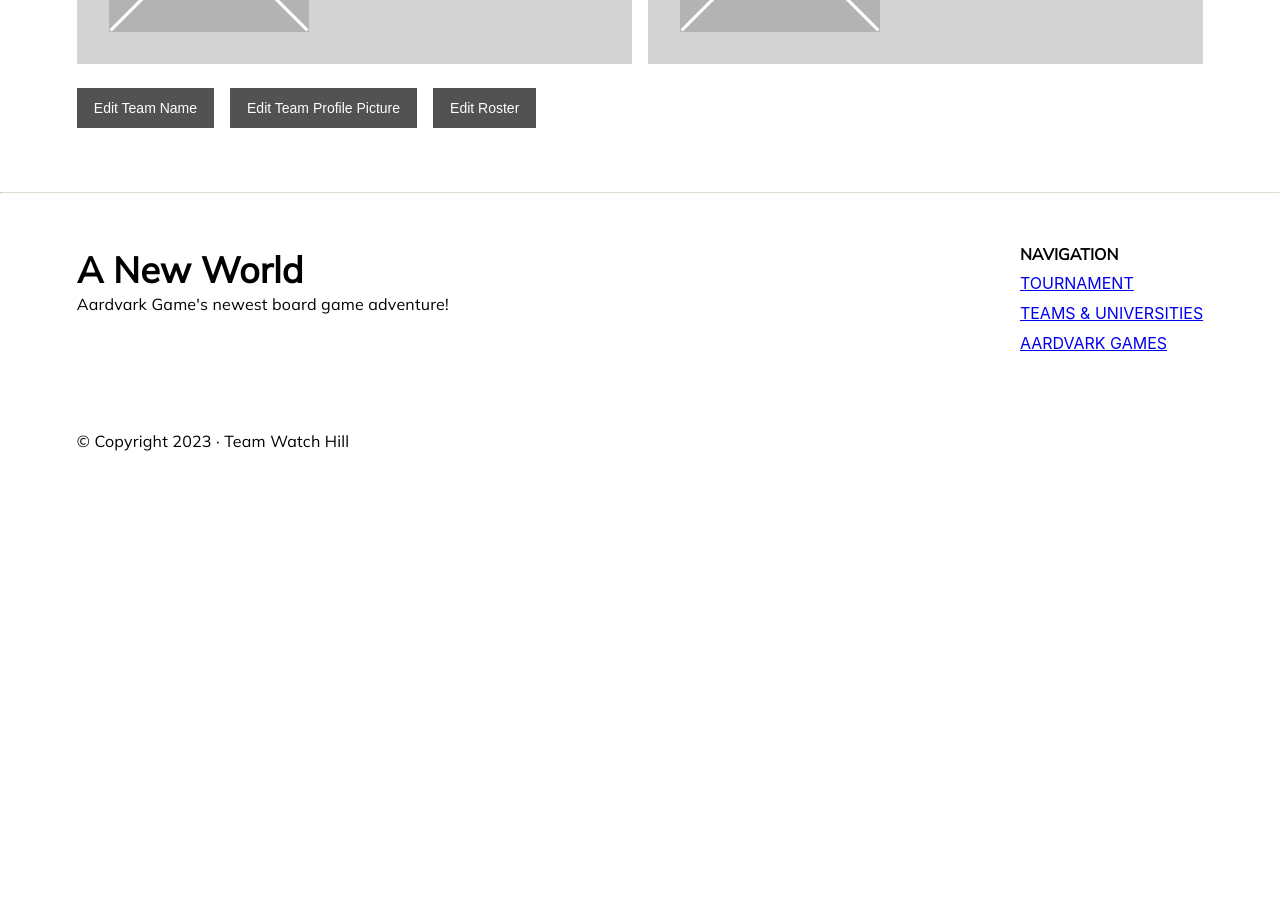
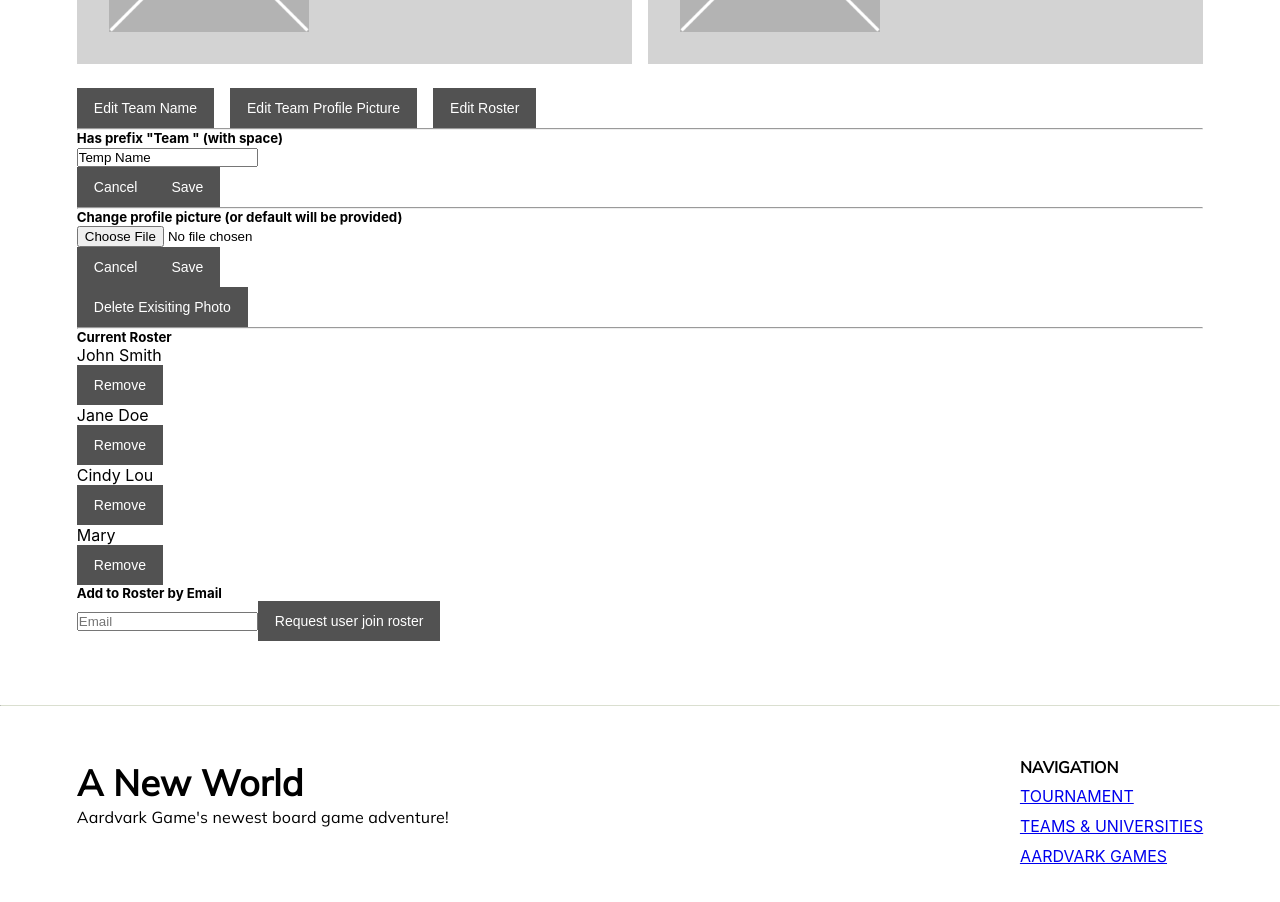
Before and after one commit to ISTE-500-501-TeamWatchHill/frontend, a React (Create React App) app: page /team/1 in a window 1280 px wide. Shown: the part 1080-1982 px from the top of the page. Before the commit the page ends 1582 px from the top, so only its background shows below. Built offline with nearby package versions, Linux system fonts and the light colour scheme.

Commit message:
Adding ground work

```diff
--- a/src/pages/teamsanduniversities/team/team.js
+++ b/src/pages/teamsanduniversities/team/team.js
@@ -24,6 +24,30 @@ const Team = (props) => {
   let teamName = "Temp Name"; // acting as a substitute for a team's name
 
   let { id } = useParams();
+
+  // edit team name
+  function teamNameEditOnSubmit (e) {
+    /**
+     * TODO: check for default value, check string not empty
+     *       strip value, check for bad input...
+     */
+    e.preventDefault();
+    alert(e.target.teamName.value);
+  }
+
+  function teamProfilePictureEditOnSubmit (e) {
+    /**
+     * TODO: check for image size, check for no image
+     *       check image type, ...
+     */
+    e.preventDefault();
+    alert("Submit clicked");
+  }
+
+  function teamRosterEditOnSubmit (e) {
+    // TODO
+    e.preventDefault();
+  }
 
   return (
         <>
@@ -54,6 +78,44 @@ const Team = (props) => {
             </div>
           }
 
+          <hr/>
+          <form className={styles.editTeamNameForm} onSubmit={teamNameEditOnSubmit}>
+            <h5>Has prefix "Team " (with space)</h5>
+            <input defaultValue={teamName} name='teamName' placeholder='Team Name'/><br/>
+            <Button name='Cancel' />
+            <Button type='submit' name='Save' />
+          </form>
+
+          <hr/>
+          <form className={styles.editTeamProfilePicture} onSubmit={teamProfilePictureEditOnSubmit}>
+            <h5>Change profile picture (or default will be provided)</h5>
+            <input type="file" name="teamProfilePicture" accept="image/*" /><br/>
+            <Button name='Cancel' />
+            <Button type='submit' name='Save' />
+            <br/>
+            {/* TODO: Add confirm button */}
+            <Button type='submit' name='Delete Exisiting Photo' />
+          </form>
+
+
+          <hr/>
+          <h5>Current Roster</h5>
+          {
+            // eslint-disable-next-line
+            members.map(member => {
+              return (
+                <>
+                  <div>{member.name}</div><Button name='Remove' onClick={function () { alert(`Removing user ${member.name}`); } } /><br />
+                </>
+              )
+            })
+          }
+          <form className={styles.editTeamRosterForm} onSubmit={teamRosterEditOnSubmit}>
+            <h5>Add to Roster by Email</h5>
+            <input type='email' placeholder='Email'/>
+            <Button type='submit' name='Request user join roster' />
+          </form>
+
         </div>
       </>
   )
```
Lines whose indentation alone changed are shown as unchanged.
